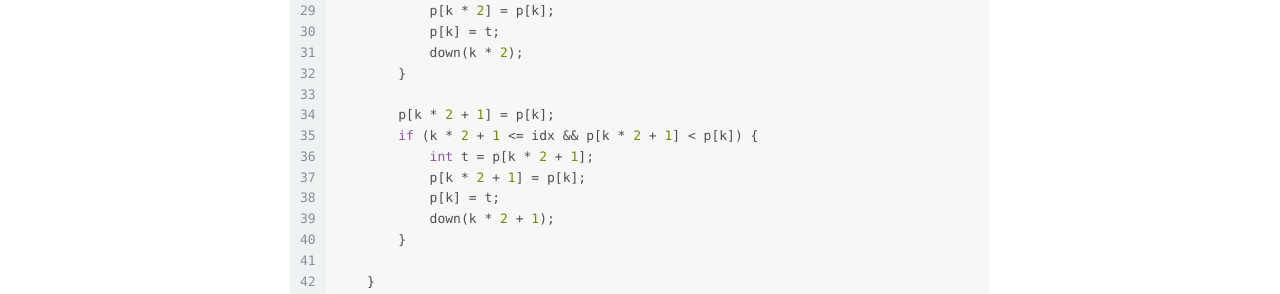
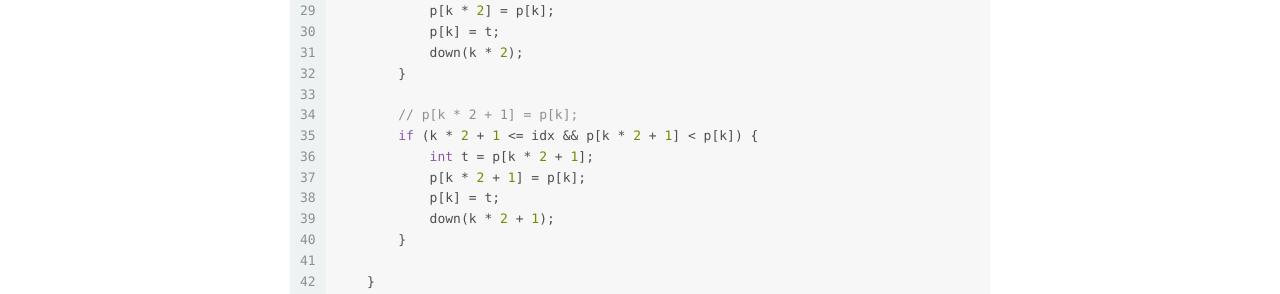
Before and after one commit to chapterzhi/chapterzhi.github.io, a Jekyll site: the page built from _posts/2022-11-17-堆.md, in a window 1280 px wide. Shown: the part 1058-1352 px from the top of the page. Built offline with Jekyll 4.4.1, drawn with Linux system fonts in a browser that asks for light colours.

Commit message:
Update 2022-11-17-堆.md

```diff
--- a/_posts/2022-11-17-堆.md
+++ b/_posts/2022-11-17-堆.md
@@ -41,7 +41,7 @@ public class Solution {
             down(k * 2);
         }
 
-        p[k * 2 + 1] = p[k];
+        // p[k * 2 + 1] = p[k];
         if (k * 2 + 1 <= idx && p[k * 2 + 1] < p[k]) {
             int t = p[k * 2 + 1];
             p[k * 2 + 1] = p[k];
```
